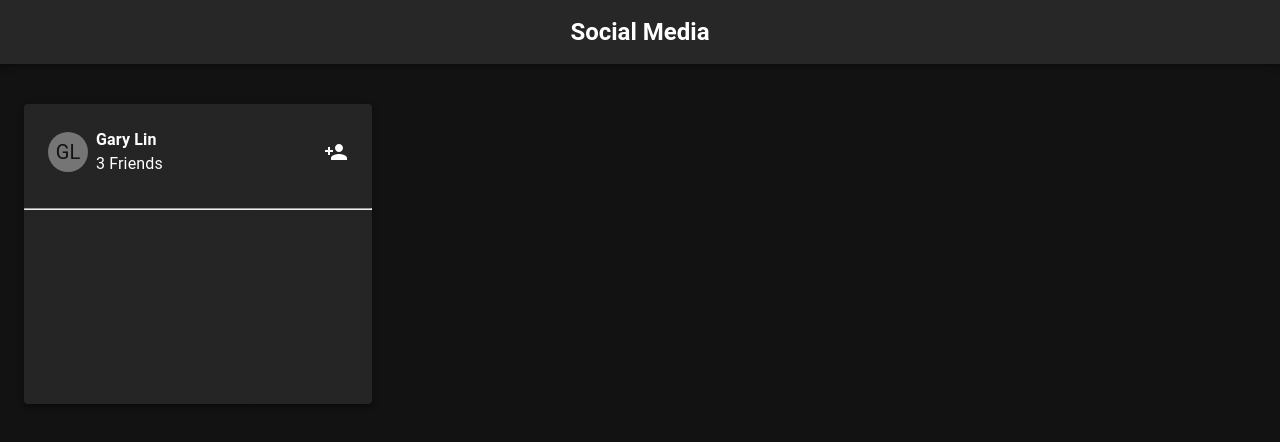
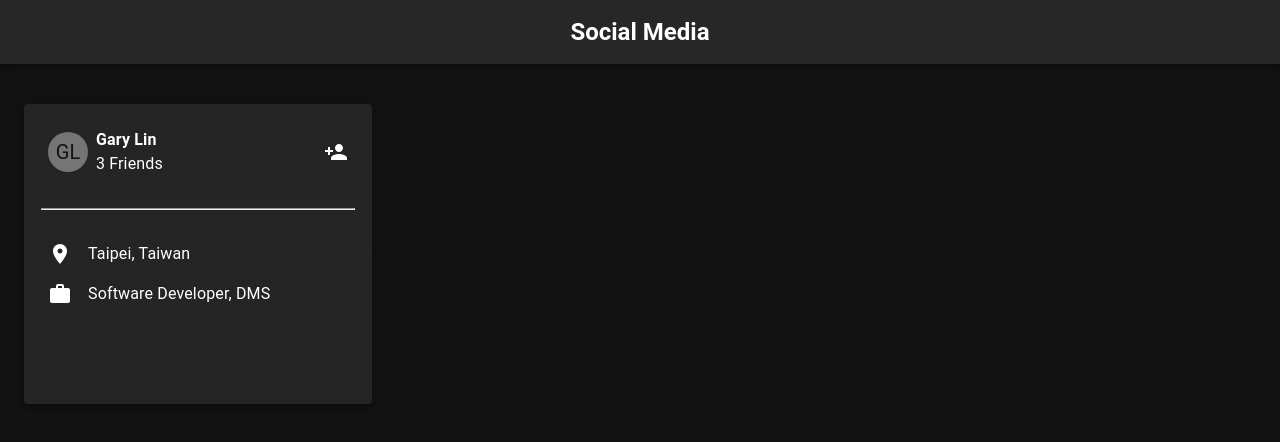
Before and after one commit to glin18/social-media, a React (Create React App) app in the folder client/: page / in a window 1280 px wide. Shown: the top 442 px of the page. Built offline with nearby package versions, Linux system fonts and the light colour scheme.

Commit message:
Create job and location of left card

```diff
--- a/client/src/App.css
+++ b/client/src/App.css
@@ -0,0 +1,3 @@
+hr {
+  width: 90%;
+}
--- a/client/src/pages/MainFeed.js
+++ b/client/src/pages/MainFeed.js
@@ -1,6 +1,8 @@
 import React from "react";
 import { Grid, Paper, Avatar, Typography, Box } from "@mui/material";
 import PersonAddIcon from "@mui/icons-material/PersonAdd";
+import LocationOnIcon from "@mui/icons-material/LocationOn";
+import WorkIcon from "@mui/icons-material/Work";
 
 const MainFeed = () => {
   return (
@@ -26,6 +28,23 @@ const MainFeed = () => {
               <PersonAddIcon />
             </Box>
             <hr></hr>
+            <Box
+              sx={{
+                display: "flex",
+                flexDirection: "column",
+                padding: 3,
+                gap: 2,
+              }}
+            >
+              <Box sx={{ display: "flex", gap: 2 }}>
+                <LocationOnIcon />
+                <Typography>Taipei, Taiwan</Typography>
+              </Box>
+              <Box sx={{ display: "flex", gap: 2 }}>
+                <WorkIcon />
+                <Typography>Software Developer, DMS</Typography>
+              </Box>
+            </Box>
           </Paper>
         </Grid>
         <Grid item xs={5}></Grid>
```
